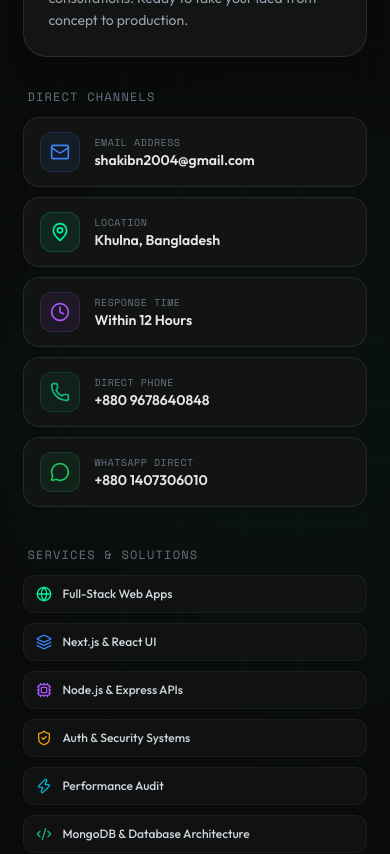
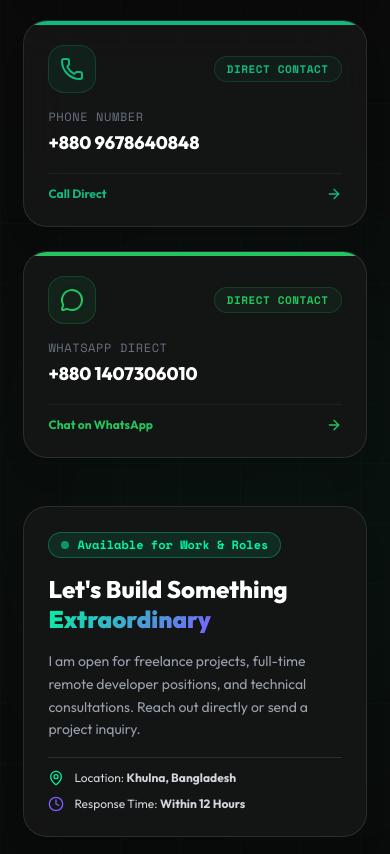
Before and after one commit to shakibn2004/Portfolio-02, a Next.js app: page / in a window 390 px wide. Shown: the part 9240-10094 px from the top of the page. Built offline with nearby package versions, Linux system fonts and the light colour scheme.

Commit message:
Add prominent 1-click contact cards for Email, Phone, and WhatsApp

```diff
--- a/src/components/Contact.jsx
+++ b/src/components/Contact.jsx
@@ -17,8 +17,40 @@ import {
   Code2,
   Layers,
   Globe,
-  Cpu
+  Cpu,
+  ArrowRight,
+  ExternalLink
 } from "lucide-react";
+
+const DIRECT_CONTACTS = [
+  {
+    title: "Email Address",
+    val: "shakibn2004@gmail.com",
+    href: "mailto:shakibn2004@gmail.com",
+    action: "Send Email",
+    icon: Mail,
+    color: "#3b82f6",
+    glow: "rgba(59, 130, 246, 0.25)",
+  },
+  {
+    title: "Phone Number",
+    val: "+880 9678640848",
+    href: "tel:+8809678640848",
+    action: "Call Direct",
+    icon: Phone,
+    color: "#10b981",
+    glow: "rgba(16, 185, 129, 0.25)",
+  },
+  {
+    title: "WhatsApp Direct",
+    val: "+880 1407306010",
+    href: "https://wa.me/8801407306010",
+    action: "Chat on WhatsApp",
+    icon: MessageCircle,
+    color: "#22c55e",
+    glow: "rgba(34, 197, 94, 0.25)",
+  },
+];
 
 const SERVICES = [
   { icon: Globe, name: "Full-Stack Web Apps", color: "#00f5a0" },
@@ -26,15 +58,7 @@ const SERVICES = [
   { icon: Cpu, name: "Node.js & Express APIs", color: "#a855f7" },
   { icon: ShieldCheck, name: "Auth & Security Systems", color: "#f59e0b" },
   { icon: Zap, name: "Performance Audit", color: "#06b6d4" },
-  { icon: Code2, name: "MongoDB & Database Architecture", color: "#10b981" },
-];
-
-const CONTACT_METHODS = [
-  { icon: Mail, label: "Email Address", val: "shakibn2004@gmail.com", href: "mailto:shakibn2004@gmail.com", color: "#3b82f6" },
-  { icon: MapPin, label: "Location", val: "Khulna, Bangladesh", href: null, color: "#00f5a0" },
-  { icon: Clock, label: "Response Time", val: "Within 12 Hours", href: null, color: "#a855f7" },
-  { icon: Phone, label: "Direct Phone", val: "+880 9678640848", href: "tel:+8809678640848", color: "#10b981" },
-  { icon: MessageCircle, label: "WhatsApp Direct", val: "+880 1407306010", href: "https://wa.me/8801407306010", color: "#22c55e" },
+  { icon: Code2, name: "MongoDB Architecture", color: "#10b981" },
 ];
 
 export default function Contact() {
@@ -70,90 +94,106 @@ export default function Contact() {
         viewport={{ once: true, amount: 0.2 }}
         transition={{ duration: 0.6 }}
       >
-        <SectionTitle number="07" title="Hire Me" />
+        <SectionTitle number="07" title="Hire Me & Contact" />
       </motion.div>
 
+      {/* 3 Quick Direct Contact Action Cards */}
+      <div className="grid grid-cols-1 md:grid-cols-3 gap-6 mt-10 relative z-10">
+        {DIRECT_CONTACTS.map((item, idx) => {
+          const Icon = item.icon;
+          return (
+            <motion.a
+              key={idx}
+              href={item.href}
+              target={item.href.startsWith("http") ? "_blank" : undefined}
+              rel={item.href.startsWith("http") ? "noopener noreferrer" : undefined}
+              initial={{ opacity: 0, y: 20 }}
+              whileInView={{ opacity: 1, y: 0 }}
+              viewport={{ once: true }}
+              transition={{ delay: idx * 0.1, duration: 0.5 }}
+              whileHover={{ y: -6, boxShadow: `0 15px 35px ${item.glow}`, borderColor: item.color }}
+              className="group p-6 rounded-3xl bg-dark-100/90 backdrop-blur-xl border border-white/10 flex flex-col justify-between space-y-4 shadow-xl transition-all duration-300 cursor-none relative overflow-hidden"
+            >
+              <div
+                className="absolute top-0 left-0 right-0 h-1"
+                style={{ background: item.color }}
+              />
+
+              <div className="flex items-center justify-between">
+                <div
+                  className="w-12 h-12 rounded-2xl flex items-center justify-center border transition-transform duration-300 group-hover:scale-110"
+                  style={{ background: `${item.color}15`, borderColor: `${item.color}35`, color: item.color }}
+                >
+                  <Icon className="w-6 h-6" />
+                </div>
+
+                <span className="text-[11px] font-mono font-bold uppercase tracking-wider px-3 py-1 rounded-full border text-gray-300"
+                  style={{ background: `${item.color}10`, borderColor: `${item.color}30`, color: item.color }}>
+                  Direct Contact
+                </span>
+              </div>
+
+              <div>
+                <span className="text-xs font-mono uppercase text-gray-500 tracking-wider block mb-1">
+                  {item.title}
+                </span>
+                <span className="text-lg font-extrabold text-white group-hover:text-accent transition-colors block truncate">
+                  {item.val}
+                </span>
+              </div>
+
+              <div className="pt-3 border-t border-white/5 flex items-center justify-between text-xs font-bold"
+                style={{ color: item.color }}>
+                <span>{item.action}</span>
+                <ArrowRight className="w-4 h-4 transition-transform group-hover:translate-x-1" />
+              </div>
+            </motion.a>
+          );
+        })}
+      </div>
+
+      {/* Contact Info & Form Section */}
       <div className="flex flex-col xl:flex-row gap-12 xl:gap-16 mt-12 relative z-10">
 
-        {/* Left Column — Contact Info & Capabilities */}
+        {/* Left Column — Availability & Services */}
         <motion.div
           initial={{ opacity: 0, x: -40 }}
           whileInView={{ opacity: 1, x: 0 }}
           viewport={{ once: true, amount: 0.2 }}
           transition={{ type: "spring", stiffness: 80, damping: 16 }}
-          className="xl:w-[420px] shrink-0 space-y-8"
+          className="xl:w-[420px] shrink-0 space-y-6"
         >
           {/* Availability Header Box */}
           <div className="p-6 rounded-3xl bg-dark-100/90 backdrop-blur-xl border border-white/10 space-y-4 shadow-xl">
             <div className="inline-flex items-center gap-2 px-3 py-1 rounded-full bg-accent/10 border border-accent/30 text-accent text-xs font-mono font-bold">
               <span className="w-2 h-2 rounded-full bg-accent animate-pulse" />
-              <span>Available for Work</span>
+              <span>Available for Work &amp; Roles</span>
             </div>
 
             <h3 className="text-2xl font-extrabold text-white leading-tight">
-              Let&apos;s Build Something <span className="text-gradient">Extraordinary</span>
+              Let&apos;s Build Something <span className="text-gradient font-black">Extraordinary</span>
             </h3>
 
             <p className="text-gray-400 text-sm leading-relaxed">
-              I am open for freelance projects, full-time remote developer positions, and technical consultations. Ready to take your idea from concept to production.
+              I am open for freelance projects, full-time remote developer positions, and technical consultations. Reach out directly or send a project inquiry.
             </p>
-          </div>
 
-          {/* Contact Methods Cards */}
-          <div className="space-y-3">
-            <h4 className="text-xs font-mono uppercase text-gray-500 tracking-widest px-1">
-              Direct Channels
-            </h4>
-            <div className="space-y-2.5">
-              {CONTACT_METHODS.map((c, i) => {
-                const Icon = c.icon;
-                const cardContent = (
-                  <motion.div
-                    whileHover={{ x: 6, borderColor: `${c.color}55` }}
-                    className="flex items-center gap-3.5 bg-dark-100/80 backdrop-blur-md border border-white/8 rounded-2xl px-4 py-3.5 transition-all duration-300 cursor-none"
-                  >
-                    <div
-                      className="w-10 h-10 rounded-xl flex items-center justify-center shrink-0 border"
-                      style={{
-                        background: `${c.color}15`,
-                        borderColor: `${c.color}30`,
-                        color: c.color,
-                      }}
-                    >
-                      <Icon className="w-5 h-5" />
-                    </div>
-                    <div className="flex flex-col min-w-0">
-                      <span className="text-[10px] font-mono uppercase text-gray-500 tracking-wider">
-                        {c.label}
-                      </span>
-                      <span className="text-sm font-semibold text-gray-200 truncate">
-                        {c.val}
-                      </span>
-                    </div>
-                  </motion.div>
-                );
-
-                return c.href ? (
-                  <a
-                    key={i}
-                    href={c.href}
-                    target={c.href.startsWith("http") ? "_blank" : undefined}
-                    rel={c.href.startsWith("http") ? "noopener noreferrer" : undefined}
-                    className="block cursor-none"
-                  >
-                    {cardContent}
-                  </a>
-                ) : (
-                  <div key={i}>{cardContent}</div>
-                );
-              })}
+            <div className="pt-3 border-t border-white/10 space-y-2.5 text-xs text-gray-300">
+              <div className="flex items-center gap-2.5">
+                <MapPin className="w-4 h-4 text-accent shrink-0" />
+                <span>Location: <strong>Khulna, Bangladesh</strong></span>
+              </div>
+              <div className="flex items-center gap-2.5">
+                <Clock className="w-4 h-4 text-purple shrink-0" />
+                <span>Response Time: <strong>Within 12 Hours</strong></span>
+              </div>
             </div>
           </div>
 
           {/* Services Stack */}
-          <div className="space-y-3 pt-2">
+          <div className="space-y-3">
             <h4 className="text-xs font-mono uppercase text-gray-500 tracking-widest px-1">
-              Services &amp; Solutions
+              Services &amp; Capabilities
             </h4>
             <div className="grid grid-cols-1 sm:grid-cols-2 gap-2.5">
               {SERVICES.map((s, idx) => {
@@ -190,7 +230,7 @@ export default function Contact() {
               <span>Project Inquiry</span>
             </div>
             <h3 className="text-2xl font-extrabold text-white">
-              Send a Message
+              Send a Direct Message
             </h3>
             <p className="text-xs text-gray-400">
               Fill out the form below and I will respond within 12 hours with a proposal.
--- a/src/components/Footer.jsx
+++ b/src/components/Footer.jsx
@@ -13,6 +13,7 @@ import {
   MapPin,
   Clock,
   Phone,
+  MessageCircle,
   Sparkles,
   Code2,
   Layers
@@ -228,6 +229,18 @@ export default function Footer() {
                 </div>
                 <span>+880 9678640848</span>
               </a>
+
+              <a
+                href="https://wa.me/8801407306010"
+                target="_blank"
+                rel="noopener noreferrer"
+                className="flex items-center gap-3 text-gray-400 hover:text-emerald-400 transition-colors group cursor-none"
+              >
+                <div className="w-8 h-8 rounded-lg bg-dark-100 border border-white/10 flex items-center justify-center group-hover:border-emerald-400/40 text-emerald-400">
+                  <MessageCircle className="w-4 h-4" />
+                </div>
+                <span>WhatsApp: +880 1407306010</span>
+              </a>
             </div>
           </div>
         </div>
```
